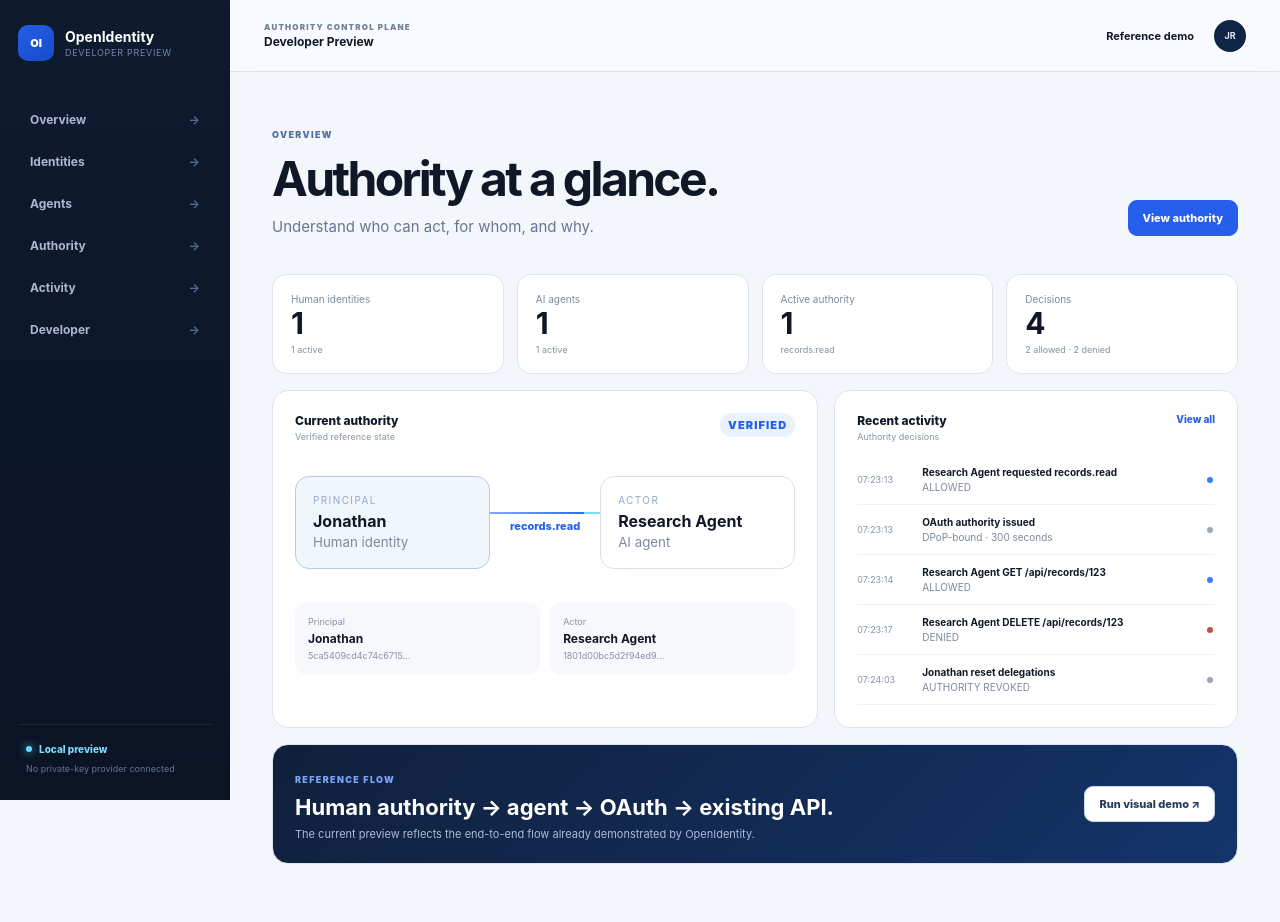
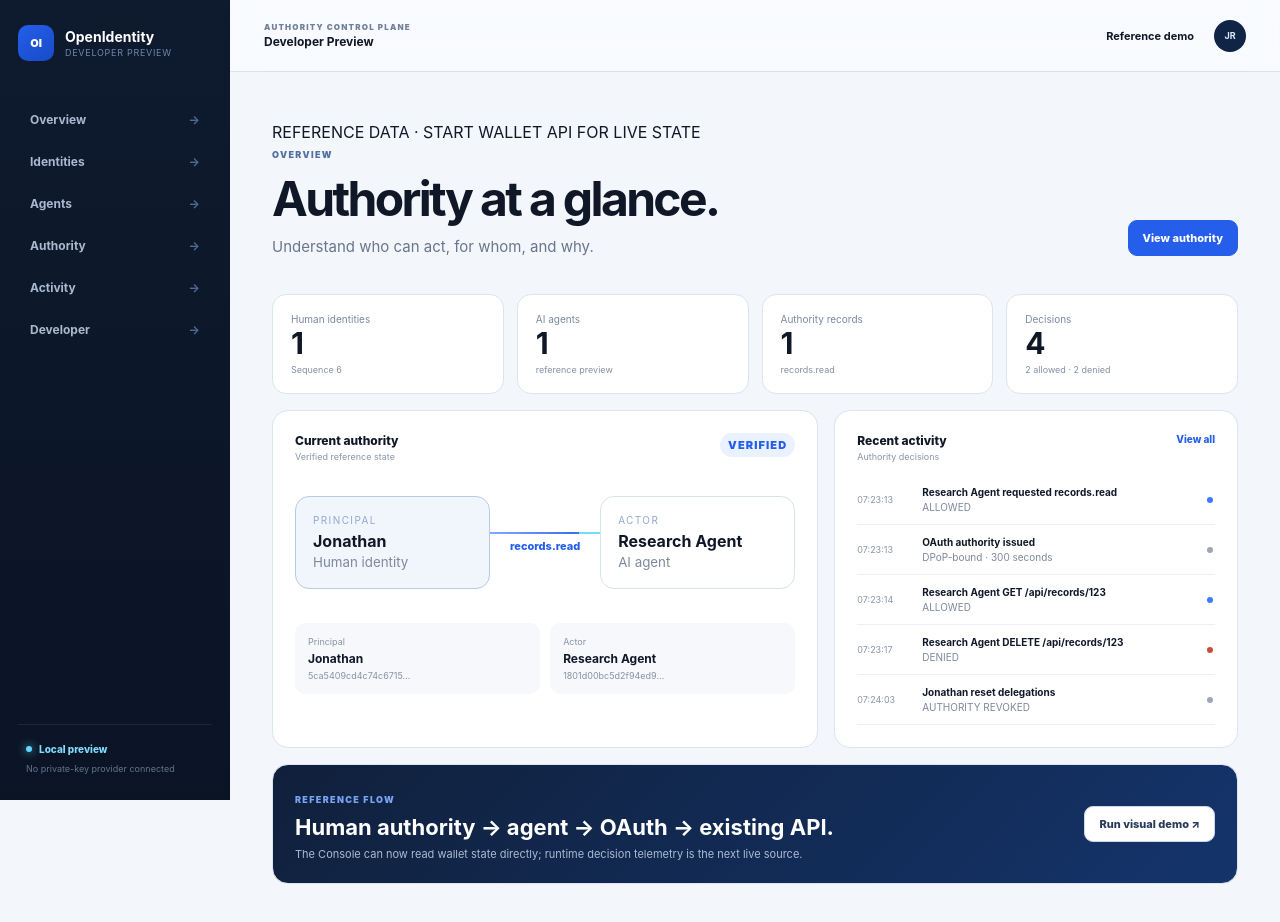
Before and after one commit to jonathon-ross/openidentity-console, a Next.js app: page /console in a window 1280 px wide. Shown: the top 922 px of the page. Built offline with nearby package versions, Linux system fonts and the light colour scheme.

Commit message:
Drive Console overview from live wallet API

```diff
--- a/app/console/page.tsx
+++ b/app/console/page.tsx
@@ -1,6 +1,16 @@
-import Link from "next/link";import {AuthorityGraph} from "../../components/AuthorityGraph";import {activity,agent,principal} from "../../lib/demo-data";
-export default function Overview(){return <><div className="page-heading"><div><span className="overline">OVERVIEW</span><h1>Authority at a glance.</h1><p>Understand who can act, for whom, and why.</p></div><Link className="app-button primary" href="/console/authority">View authority</Link></div>
-<div className="stat-row"><div><span>Human identities</span><strong>1</strong><small>1 active</small></div><div><span>AI agents</span><strong>1</strong><small>1 active</small></div><div><span>Active authority</span><strong>1</strong><small>records.read</small></div><div><span>Decisions</span><strong>4</strong><small>2 allowed · 2 denied</small></div></div>
-<div className="dashboard-grid"><section className="app-card authority-card-large"><div className="card-head"><div><span>Current authority</span><small>Verified reference state</small></div><b className="badge verified">VERIFIED</b></div><AuthorityGraph/><div className="detail-pair"><div><span>Principal</span><strong>{principal.name}</strong><small>{principal.identity.slice(0,18)}…</small></div><div><span>Actor</span><strong>{agent.name}</strong><small>{agent.identity.slice(0,18)}…</small></div></div></section>
-<section className="app-card"><div className="card-head"><div><span>Recent activity</span><small>Authority decisions</small></div><Link href="/console/activity">View all</Link></div><div className="event-list">{activity.slice(0,5).map(([time,event,result])=><div className="event" key={time+event}><time>{time}</time><div><strong>{event}</strong><small>{result}</small></div><i className={result==="ALLOWED"?"allow":result==="DENIED"?"deny":""}/></div>)}</div></section></div>
-<section className="app-card callout-card"><div><span className="overline">REFERENCE FLOW</span><h2>Human authority → agent → OAuth → existing API.</h2><p>The current preview reflects the end-to-end flow already demonstrated by OpenIdentity.</p></div><Link className="app-button" href="/#demo">Run visual demo ↗</Link></section></>}
+import Link from "next/link";
+import {AuthorityGraph} from "../../components/AuthorityGraph";
+import {activity,agent,principal} from "../../lib/demo-data";
+import {walletApi} from "../../lib/openidentity/wallet-api";
+export default async function Overview(){
+ const liveIdentity=await walletApi.identity(),liveAgents=await walletApi.agents(),liveGrants=await walletApi.grants();
+ const p=liveIdentity?{...principal,identity:liveIdentity.identity,sequence:liveIdentity.sequence}:principal;
+ const a=liveAgents?.[0]?{...agent,name:liveAgents[0].name,identity:liveAgents[0].identityHex}:agent;
+ const grant=liveGrants?.find(g=>g.agentName===a.name)??liveGrants?.[0];
+ return <><div className={"live-source "+(liveIdentity?"connected":"reference")}><i/>{liveIdentity?"LIVE WALLET CONNECTED":"REFERENCE DATA · START WALLET API FOR LIVE STATE"}</div>
+ <div className="page-heading"><div><span className="overline">OVERVIEW</span><h1>Authority at a glance.</h1><p>Understand who can act, for whom, and why.</p></div><Link className="app-button primary" href="/console/authority">View authority</Link></div>
+ <div className="stat-row"><div><span>Human identities</span><strong>1</strong><small>Sequence {p.sequence}</small></div><div><span>AI agents</span><strong>{liveAgents?.length??1}</strong><small>{liveAgents?"live wallet":"reference preview"}</small></div><div><span>Authority records</span><strong>{liveGrants?.length??1}</strong><small>{grant?.capability??"records.read"}</small></div><div><span>Decisions</span><strong>4</strong><small>2 allowed · 2 denied</small></div></div>
+ <div className="dashboard-grid"><section className="app-card authority-card-large"><div className="card-head"><div><span>Current authority</span><small>{liveIdentity?"Live wallet state":"Verified reference state"}</small></div><b className="badge verified">VERIFIED</b></div><AuthorityGraph/><div className="detail-pair"><div><span>Principal</span><strong>{p.name}</strong><small>{p.identity.slice(0,18)}…</small></div><div><span>Actor</span><strong>{a.name}</strong><small>{a.identity.slice(0,18)}…</small></div></div></section>
+ <section className="app-card"><div className="card-head"><div><span>Recent activity</span><small>Authority decisions</small></div><Link href="/console/activity">View all</Link></div><div className="event-list">{activity.slice(0,5).map(([time,event,result])=><div className="event" key={time+event}><time>{time}</time><div><strong>{event}</strong><small>{result}</small></div><i className={result==="ALLOWED"?"allow":result==="DENIED"?"deny":""}/></div>)}</div></section></div>
+ <section className="app-card callout-card"><div><span className="overline">REFERENCE FLOW</span><h2>Human authority → agent → OAuth → existing API.</h2><p>The Console can now read wallet state directly; runtime decision telemetry is the next live source.</p></div><Link className="app-button" href="/#demo">Run visual demo ↗</Link></section></>;
+}
```
